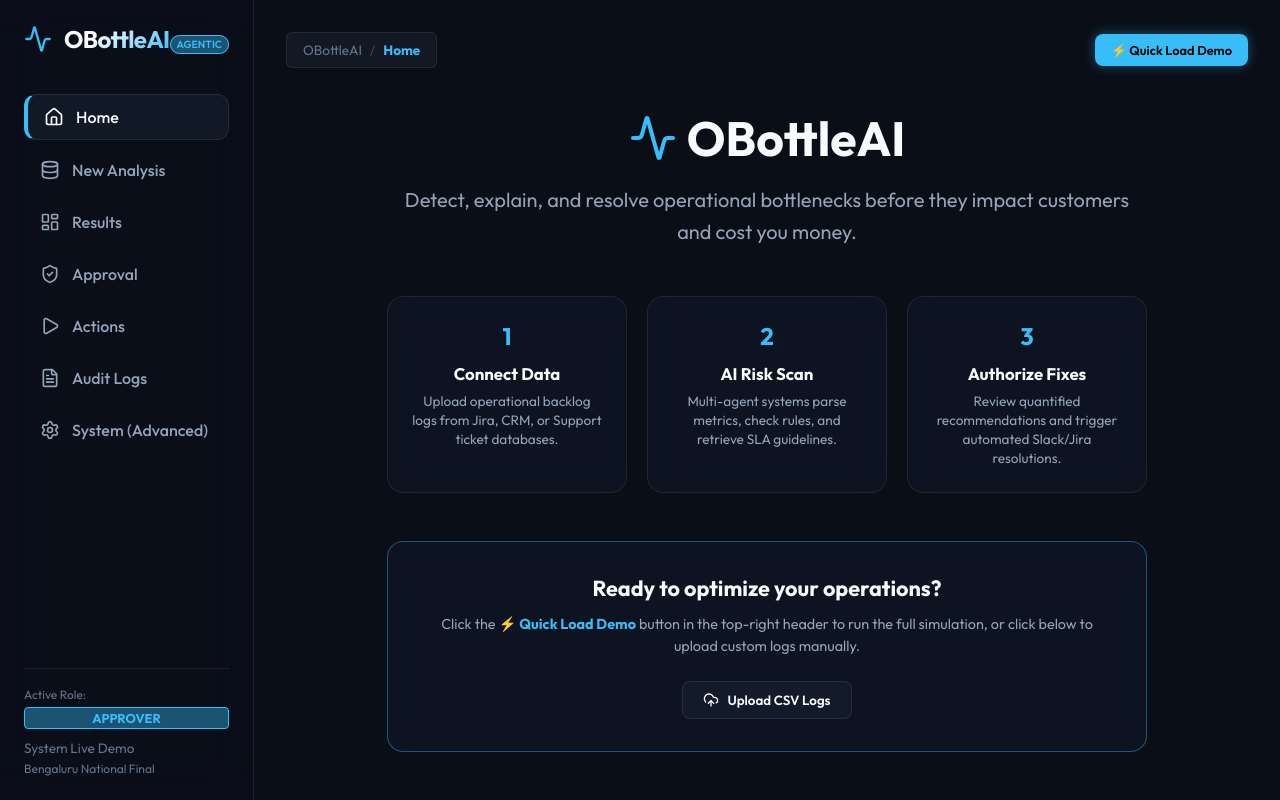
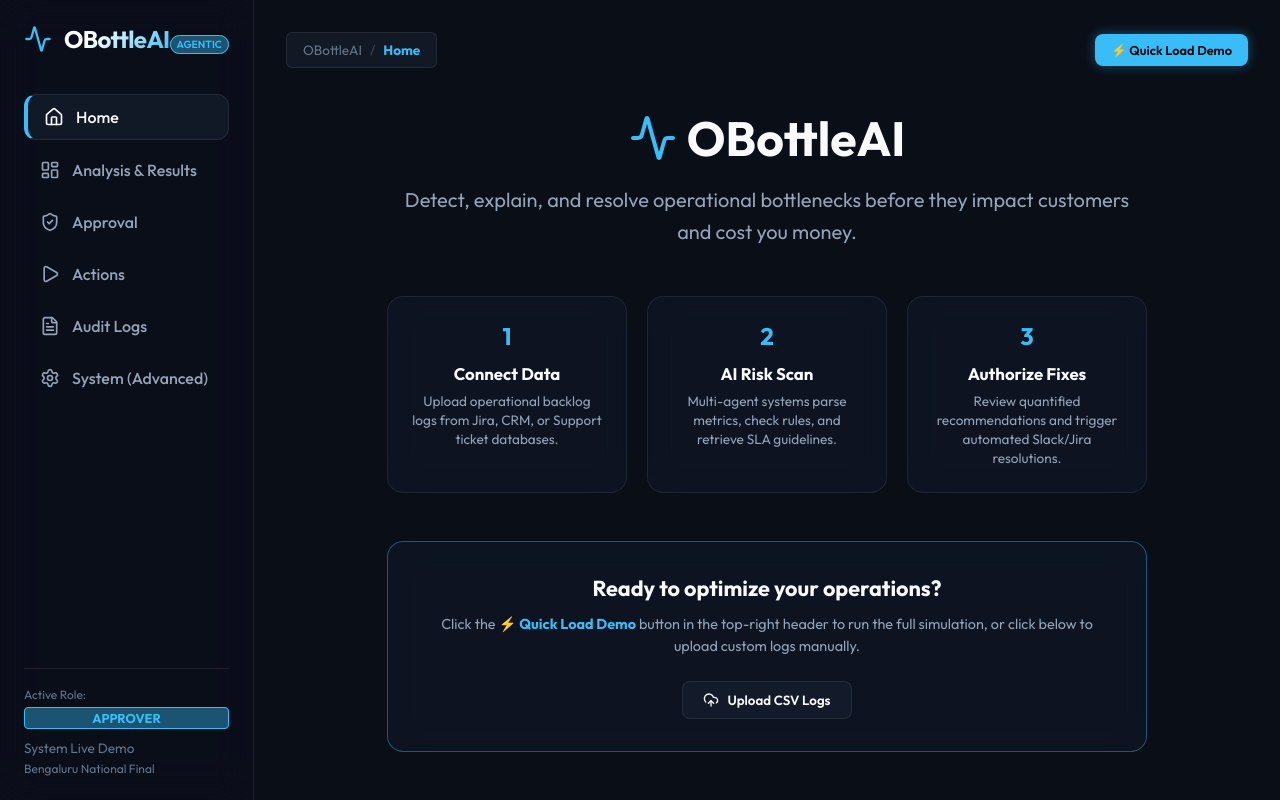
Before and after one commit to vivekgreenitive-bit/OBottleAI, a React (Vite) app in the folder frontend/: page / in a window 1280 px wide. Built offline with nearby package versions, Linux system fonts and the light colour scheme; no server answers.

Commit message:
Merge New Analysis and Results tabs into a single unified Analysis & Results screen in sidebar

```diff
--- a/frontend/src/App.tsx
+++ b/frontend/src/App.tsx
@@ -12,8 +12,8 @@
 // Helper to map tab IDs to URL hashes
 const tabToHash: Record<string, string> = {
   home: '#/',
-  ingestion: '#/new-analysis',
-  dashboard: '#/results',
+  ingestion: '#/analysis',
+  dashboard: '#/analysis',
   approvals: '#/approval',
   actions: '#/actions',
   audit: '#/audit-logs',
@@ -24,8 +24,9 @@
 const hashToTab: Record<string, string> = {
   '#/': 'home',
   '#/home': 'home',
+  '#/analysis': 'ingestion',
   '#/new-analysis': 'ingestion',
-  '#/results': 'dashboard',
+  '#/results': 'ingestion',
   '#/approval': 'approvals',
   '#/actions': 'actions',
   '#/audit-logs': 'audit',
@@ -62,13 +63,12 @@
 
   const handleStartDemo = async () => {
     setActiveScenario('release_delay');
-    setActiveTab('ingestion'); // Go to New Analysis Step 2 (Preview)
+    setActiveTab('ingestion');
     await loadScenario('release_delay');
   };
 
   const handleSelectBottleneck = async (id: number) => {
     await selectBottleneckById(id);
-    setActiveTab('dashboard'); // Open details on unified Results page
   };
 
   return (
@@ -99,8 +99,7 @@
             <span style={{ opacity: 0.5 }}>/</span>
             <span style={{ color: 'var(--color-primary)', fontWeight: '700' }}>
               {activeTab === 'home' && 'Home'}
-              {activeTab === 'ingestion' && 'New Analysis'}
-              {activeTab === 'dashboard' && 'Results'}
+              {activeTab === 'ingestion' && 'Analysis & Results'}
               {activeTab === 'approvals' && 'Approval'}
               {activeTab === 'actions' && 'Actions'}
               {activeTab === 'audit' && 'Audit Logs'}
@@ -128,10 +127,9 @@
             onStartDemo={handleStartDemo}
             onNavigateToUpload={() => setActiveTab('ingestion')}
             hasData={stats !== null}
-            onGoToAnalysis={() => setActiveTab('dashboard')}
+            onGoToAnalysis={() => setActiveTab('ingestion')}
           />
         )}
-        {activeTab === 'dashboard' && <Dashboard onSelectBottleneck={handleSelectBottleneck} setActiveTab={setActiveTab} />}
         {activeTab === 'approvals' && <HumanGate />}
         {activeTab === 'ingestion' && (
           <IngestionPipeline
--- a/frontend/src/components/Navigation.tsx
+++ b/frontend/src/components/Navigation.tsx
@@ -12,8 +12,7 @@
 
   const menuItems = [
     { id: 'home', label: 'Home', icon: HomeIcon },
-    { id: 'ingestion', label: 'New Analysis', icon: Database },
-    { id: 'dashboard', label: 'Results', icon: LayoutDashboard },
+    { id: 'ingestion', label: 'Analysis & Results', icon: LayoutDashboard },
     { id: 'approvals', label: 'Approval', icon: ShieldCheck },
     { id: 'actions', label: 'Actions', icon: Play },
     { id: 'audit', label: 'Audit Logs', icon: FileText },
```
